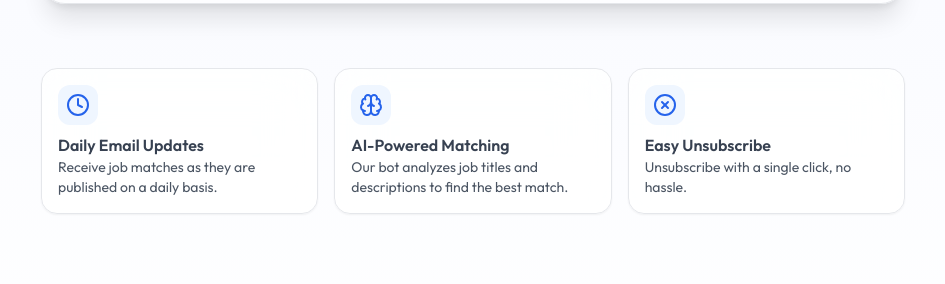
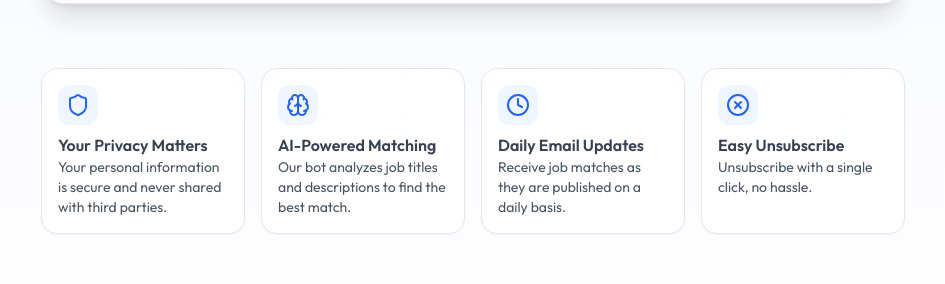
Before and after one commit to whoistahito/Job-Finder-Frontend, a React (Vite) app: page / in a window 1280 px wide. Shown: the part 936-1220 px from the top of the page, without its empty margins (167-1112 px from the left). Built offline with nearby package versions, Linux system fonts and the light colour scheme; no server answers.

Commit message:
Add privacy to the features

```diff
--- a/src/components/Features.tsx
+++ b/src/components/Features.tsx
@@ -1,20 +1,22 @@
 import React from 'react';
-import {Brain, Clock, XCircle} from 'lucide-react';
+import {Brain, Clock, Shield, XCircle} from 'lucide-react';
 
 export const Features: React.FC = () => {
     return (
-        <div className="mt-8 flex justify-center">
-            <div className="flex flex-col md:flex-row items-center">
+        <div className="mt-8">
+            <div className="grid grid-cols-1 md:grid-cols-4 gap-4">
                 <div
-                    className="bg-white/80 backdrop-blur-xl rounded-2xl p-4 border border-neon-pink/10 shadow-sm mb-4 md:mb-0 md:mr-4 w-full md:w-auto flex-1">
+                    className="bg-white/80 backdrop-blur-xl rounded-2xl p-4 border border-neon-pink/10 shadow-sm h-full">
                     <div className="inline-flex items-center justify-center p-2 rounded-xl bg-blue-50 mb-2">
-                        <Clock className="w-6 h-6 text-blue-600"/>
+                        <Shield className="w-6 h-6 text-blue-600"/>
                     </div>
-                    <h3 className="font-semibold text-gray-700">Daily Email Updates</h3>
-                    <p className="text-gray-600 text-sm">Receive job matches as they are published on a daily basis.</p>
+                    <h3 className="font-semibold text-gray-700">Your Privacy Matters</h3>
+                    <p className="text-gray-600 text-sm">Your personal information is secure and never shared with
+                        third parties.
+                    </p>
                 </div>
                 <div
-                    className="bg-white/80 backdrop-blur-xl rounded-2xl p-4 border border-neon-pink/10 shadow-sm mb-4 md:mb-0 md:mr-4 w-full md:w-auto flex-1">
+                    className="bg-white/80 backdrop-blur-xl rounded-2xl p-4 border border-neon-pink/10 shadow-sm h-full">
                     <div className="inline-flex items-center justify-center p-2 rounded-xl bg-blue-50 mb-2">
                         <Brain className="w-6 h-6 text-blue-600"/>
                     </div>
@@ -23,7 +25,15 @@ export const Features: React.FC = () => {
                         match.</p>
                 </div>
                 <div
-                    className="bg-white/80 backdrop-blur-xl rounded-2xl p-4 border border-neon-pink/10 shadow-sm w-full md:w-auto flex-1">
+                    className="bg-white/80 backdrop-blur-xl rounded-2xl p-4 border border-neon-pink/10 shadow-sm h-full">
+                    <div className="inline-flex items-center justify-center p-2 rounded-xl bg-blue-50 mb-2">
+                        <Clock className="w-6 h-6 text-blue-600"/>
+                    </div>
+                    <h3 className="font-semibold text-gray-700">Daily Email Updates</h3>
+                    <p className="text-gray-600 text-sm">Receive job matches as they are published on a daily basis.</p>
+                </div>
+                <div
+                    className="bg-white/80 backdrop-blur-xl rounded-2xl p-4 border border-neon-pink/10 shadow-sm h-full">
                     <div className="inline-flex items-center justify-center p-2 rounded-xl bg-blue-50 mb-2">
                         <XCircle className="w-6 h-6 text-blue-600"/>
                     </div>
```
